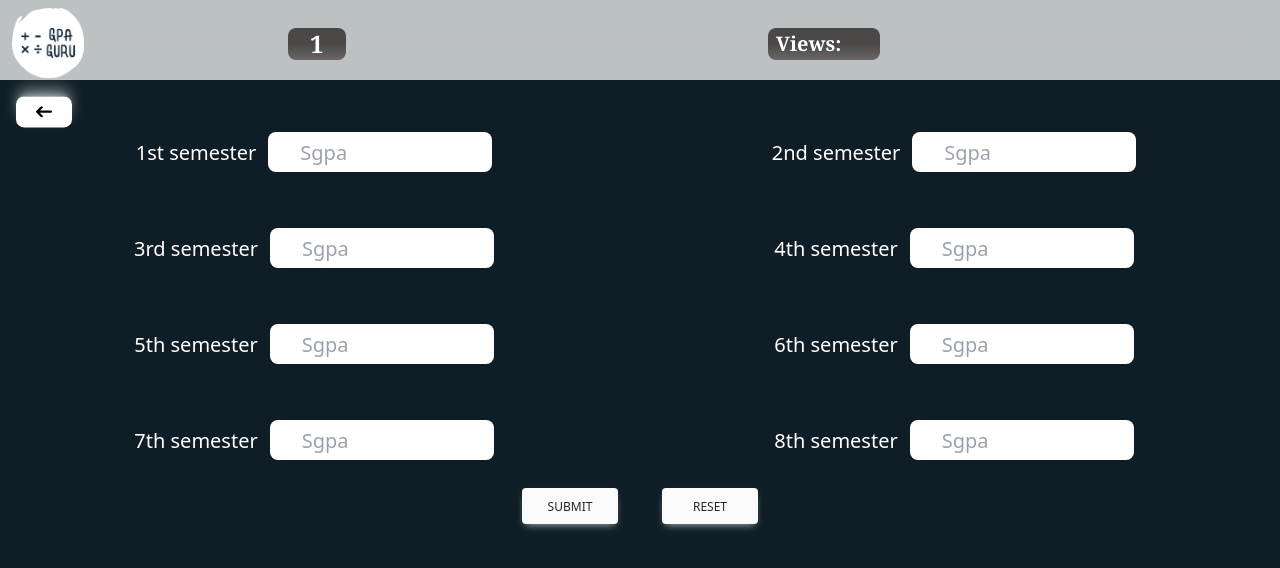
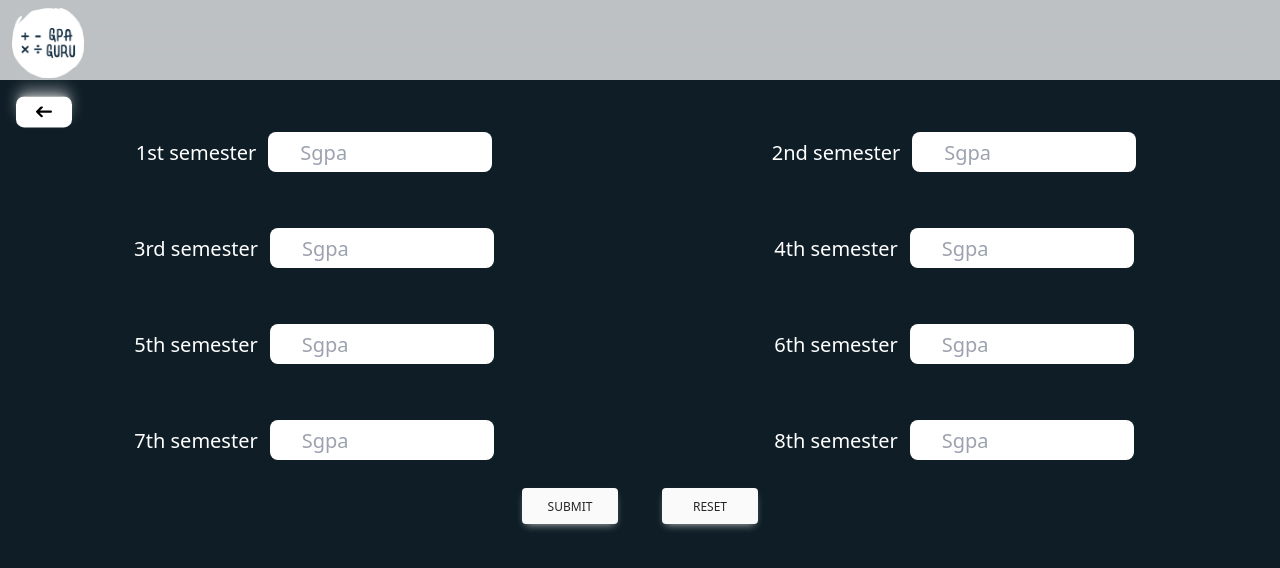
Before and after one commit to rockygeekz/GPAGURU, a React (Vite) app: page /GPAGURU/8thsem in a window 1280 px wide. Shown: the top 568 px of the page. Built offline with nearby package versions, Linux system fonts and the light colour scheme.

Commit message:
fix: visitcount removed

```diff
--- a/src/App.jsx
+++ b/src/App.jsx
@@ -20,7 +20,6 @@ import Sem8 from "./components/cgpa/8thsem.jsx";
 import Pcycle from "./components/sgpa/pcycle.jsx";
 import Ccycle from "./components/sgpa/ccycle.jsx";
 import PcChoice22 from "./components/PcChoice22.jsx";
-import Visits from "./components/visitors.jsx";
 
 const App = () => {
   return (
@@ -45,7 +44,6 @@ const App = () => {
         <Route path="/GPAGURU/7thsem" element={<Sem7 />} />
         <Route path="/GPAGURU/8thsem" element={<Sem8 />} />
       </Routes>
-      <Visits />
     </Router>
   );
 };
--- a/src/components/useCounter.jsx
+++ /dev/null
@@ -1,20 +0,0 @@
-import React from 'react';
-
-const counterName = 'myHitCounter';
-const useCounter = () => {
-  const getVisitors = React.useCallback(() => {
-    const visitorsCount = localStorage.getItem(counterName);
-    return visitorsCount === null ? 1 : visitorsCount;
-  }, []);
-
-  const setVisitors = React.useCallback((newCount) => {
-    localStorage.setItem(counterName, newCount);
-  }, []);
-
-  return {
-    getVisitors,
-    setVisitors,
-  };
-};
-
-export default useCounter;
--- a/src/components/visitors.jsx
+++ /dev/null
@@ -1,27 +0,0 @@
-import React, { useState } from "react";
-import useCounter from "./useCounter";
-
-const Visits = () => {
-  const [visitorsCount, setVisitorsCount] = React.useState(0);
-
-  const { getVisitors, setVisitors } = useCounter();
-
-  React.useEffect(() => {
-    const visitors = getVisitors();
-    setVisitorsCount(visitors);
-    setVisitors(parseInt(visitors) + 1);
-  }, []);
-
-  return (
-    <div className="inset-0  left-[80%] flex items-center justify-center">
-      <div className="top bg-[linear-gradient(to_bottom,rgba(61,58,58,0.9)50%,rgba(99,93,93,0.9))] text-xl w-[7rem] h-[2rem] font-serif absolute text- font-extrabold inset-0 left-[60%] px-2 pt-[0.1rem] rounded-lg text-white mt-7">
-        Views:
-      </div>
-      <div className="bottom text-center font-serif font-extrabold text-2xl bg-[linear-gradient(to_bottom,rgba(61,58,58,0.9)50%,rgba(99,93,93,0.9))] w-[3.6rem] h-[2rem] text-white rounded-lg inset-0 absolute mt-7 left-[18rem]">
-        {visitorsCount}
-      </div>
-    </div>
-  );
-};
-
-export default Visits;
```
